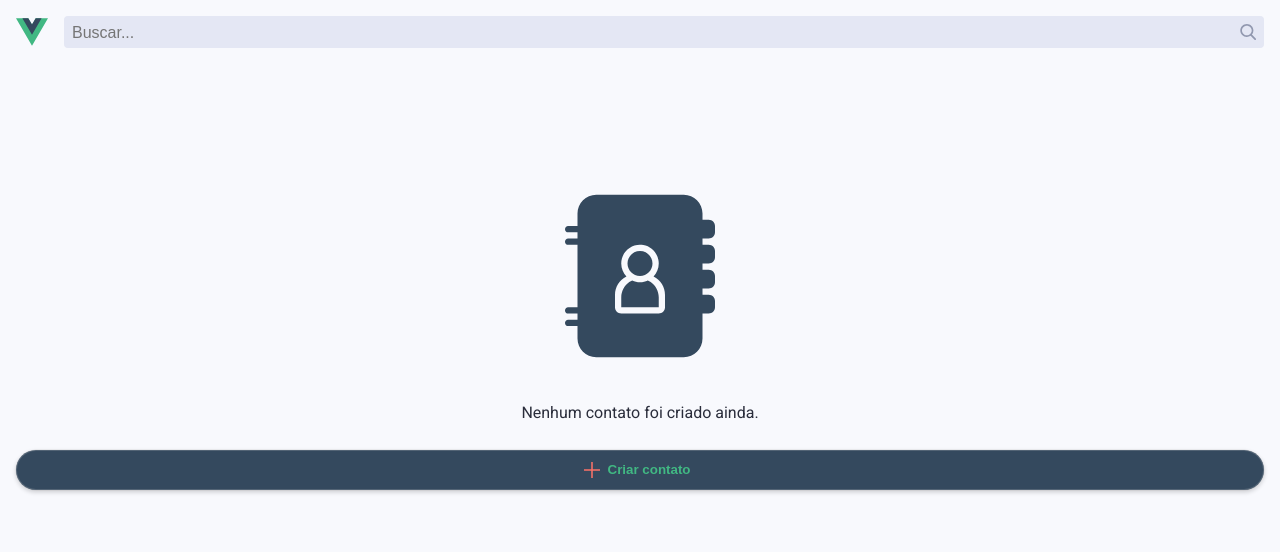
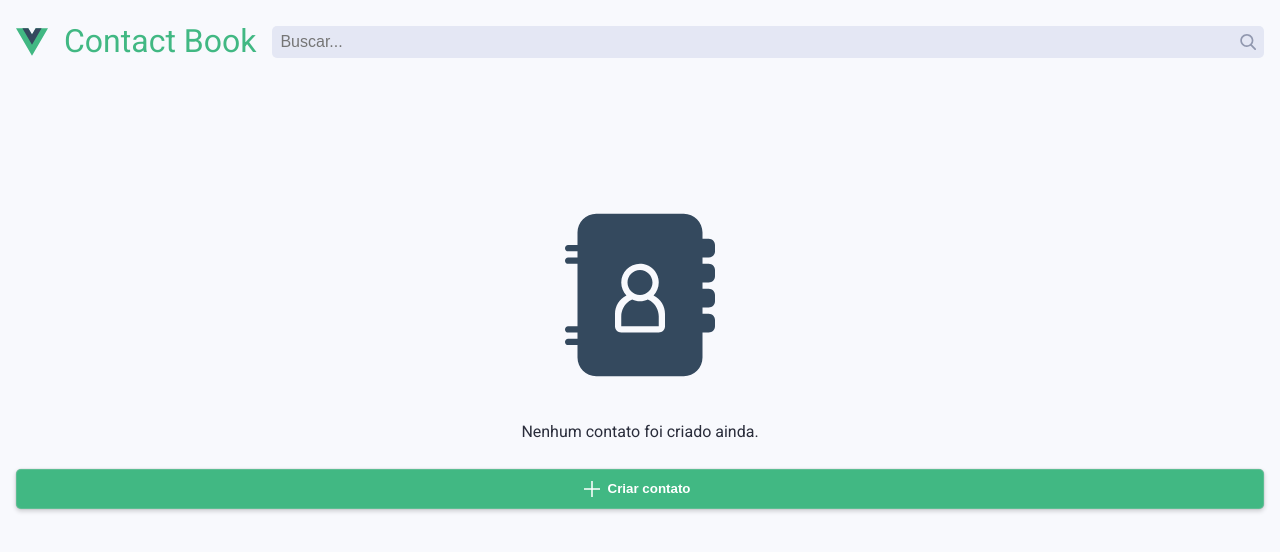
Before and after one commit to livresaber/contact-vue-book, a Vue app: page / in a window 1280 px wide. Shown: the top 552 px of the page. Built offline with nearby package versions, Linux system fonts and the light colour scheme; what maska would draw is missing.

Commit message:
adjustment border-radius with variable and button create new

```diff
--- a/src/components/AppContactListEmpty/index.vue
+++ b/src/components/AppContactListEmpty/index.vue
@@ -15,7 +15,7 @@ const contact = useContactStore()
     class="create-contact"
     ariaLabel="Botão para criar novo contato"
     @click="contact.$patch({ modalNewContact: true })"
-    color="secondary"
+    color="primary"
   >
     <IconPlus />
     Criar contato
@@ -25,7 +25,7 @@ const contact = useContactStore()
 <style lang="scss" scoped>
   .icon-book { margin: 6rem 0 1.5rem; }
   .create-contact {
-    border-radius: 20px;
+    border-radius: var(--border-radius);
     padding: 0.75rem 1.375rem 0.75rem 1rem;
     margin-top: 1.5rem;
   }
--- a/src/components/AppHeader/index.vue
+++ b/src/components/AppHeader/index.vue
@@ -18,16 +18,6 @@ defineProps({
   <header class="app-header">
     <AppLogo />
     <div v-if="type == 'home'" class="app-header__box">
-      <AppButton
-        v-if="contact.list.length > 0"
-        class="create-contact"
-        ariaLabel="Botão para criar novo contato"
-        @click="contact.$patch({ modalNewContact: true })"
-        color="secondary"
-      >
-        <IconPlus />
-        Criar contato
-      </AppButton>
       <AppSearch />
     </div>
   </header>
@@ -37,14 +27,6 @@ defineProps({
   .app-header {
     padding: 1rem;
     display: flex;
-    .create-contact { margin: 0 1.5rem; }
-    @media (max-width: 640px) {
-      flex-direction: column;
-      .create-contact {
-        justify-content: center;
-        margin: 1rem 0 0;
-      }
-    }
   }
   .app-header__box {
     display: flex;
--- a/src/components/AppInput/index.vue
+++ b/src/components/AppInput/index.vue
@@ -77,7 +77,7 @@ defineProps({
     color: var(--dark);
   }
   .app-input__input {
-    border-radius: 4px;
+    border-radius: var(--border-radius);
     border: solid 1px var(--color-border);
     background-color: var(--white-two);
     padding: .5rem;
--- a/src/components/AppLogo/index.vue
+++ b/src/components/AppLogo/index.vue
@@ -4,8 +4,9 @@ import { RouterLink } from 'vue-router'
 
 <template>
   <div class="app-logo" role="img" aria-label="Logos Vue e Ubook">
-    <RouterLink to="/about">
+    <RouterLink to="/">
       <img alt="Vue logo" class="logo-vue" src="@/assets/logo.svg" width="32" height="32" />
+      <span>Contact Book</span>
     </RouterLink>
   </div>
 </template>
@@ -14,10 +15,14 @@ import { RouterLink } from 'vue-router'
   .app-logo {
     display: flex;
     a {
-      display: flex;
+      display: inline-flex;
       -webkit-tap-highlight-color: transparent;
       -webkit-touch-callout: none;
       user-select: none;
+      font-size: 2rem;
+      align-items: center;
+      margin-right: 1rem;
+      span { min-width: max-content; }
     }
   }
   .logo-vue { margin-right: 1rem; }
--- a/src/components/AppModal/index.vue
+++ b/src/components/AppModal/index.vue
@@ -73,7 +73,7 @@ onMounted(() => {
     overflow: hidden;
   }
   .app-modal__container {
-    border-radius: 16px;
+    border-radius: var(--border-radius);
     box-shadow: 0 16px 10px 0 var(--black-8-16);
     background-color: var(--white-two);
     margin: 1rem;
--- a/src/components/AppSearch/index.vue
+++ b/src/components/AppSearch/index.vue
@@ -39,19 +39,21 @@ const search = () => {
     width: 100%;
     margin-left: auto;
     position: relative;
+    display: flex;
+    align-items: center;
     @media (max-width: 640px) {
       margin-top: 1rem;
     }
   }
   .app-search__field {
     font-size: 1rem;
-    color: var(--bluey-grey);
+    color: var(--color-secondary-light);
     width: 100%;
     height: 2rem;
     background: var(--pale-grey);
     padding: 0.438rem 0.5rem 0.375rem;
     border: 0;
-    border-radius: 4px;
+    border-radius: var(--border-radius);
     &:focus {
       box-shadow: 0 0 0 2px var(--color-primary);
       outline: none;
@@ -59,7 +61,6 @@ const search = () => {
   }
   .app-search__button {
     position: absolute;
-    top: 0;
     right: 0;
     padding: 0.5rem;
     cursor: pointer;
--- a/src/components/Icons/IconPlus.vue
+++ b/src/components/Icons/IconPlus.vue
@@ -1,5 +1,5 @@
 <template>
-  <svg xmlns="http://www.w3.org/2000/svg" width="16" height="16" viewBox="0 0 16 16" fill="#FA7268">
+  <svg xmlns="http://www.w3.org/2000/svg" width="16" height="16" viewBox="0 0 16 16" fill="#fff">
     <path fill-rule="nonzero" d="M16 7.238H8.762V0H7.238v7.238H0v1.524h7.238V16h1.524V8.762H16z"/>
   </svg>
 </template>
```
